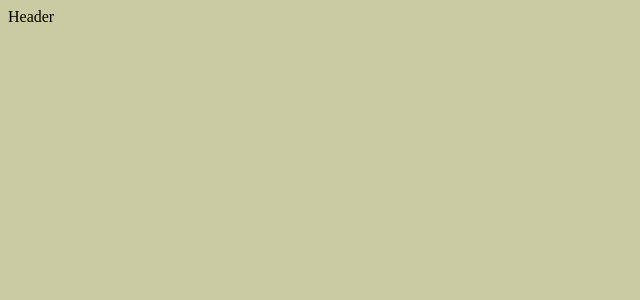
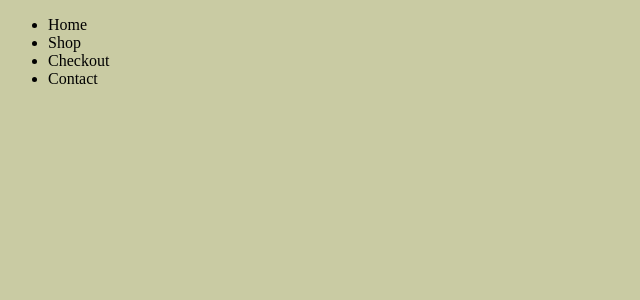
Before and after one commit to 9James9/Shopping-Cart, a React (Create React App) app: page / in a window 1280 px wide. Before the commit this address had no page. Shown: the top 300 px of the page, without its empty margins (0-640 px from the left). Built offline with nearby package versions, Linux system fonts and the light colour scheme.

Commit message:
added navigate to header list items

```diff
--- a/src/Components/Header/header.js
+++ b/src/Components/Header/header.js
@@ -1,8 +1,19 @@
 import React from 'react'
+import { useNavigate } from 'react-router-dom'
 import './header.css'
 const Header = () => {
+    const navigate = useNavigate()
   return (
-    <div>Header</div>
+    <div>
+        <div>
+            <ul>
+                <li onClick={() => navigate("/")}>Home</li>
+                <li onClick={() => navigate("/shop")}>Shop</li>
+                <li onClick={() => navigate("/cart")}>Checkout</li>
+                <li onClick={() => navigate("/bothlol")}>Contact</li>
+            </ul>
+        </div>
+    </div>
   )
 }
 
```
